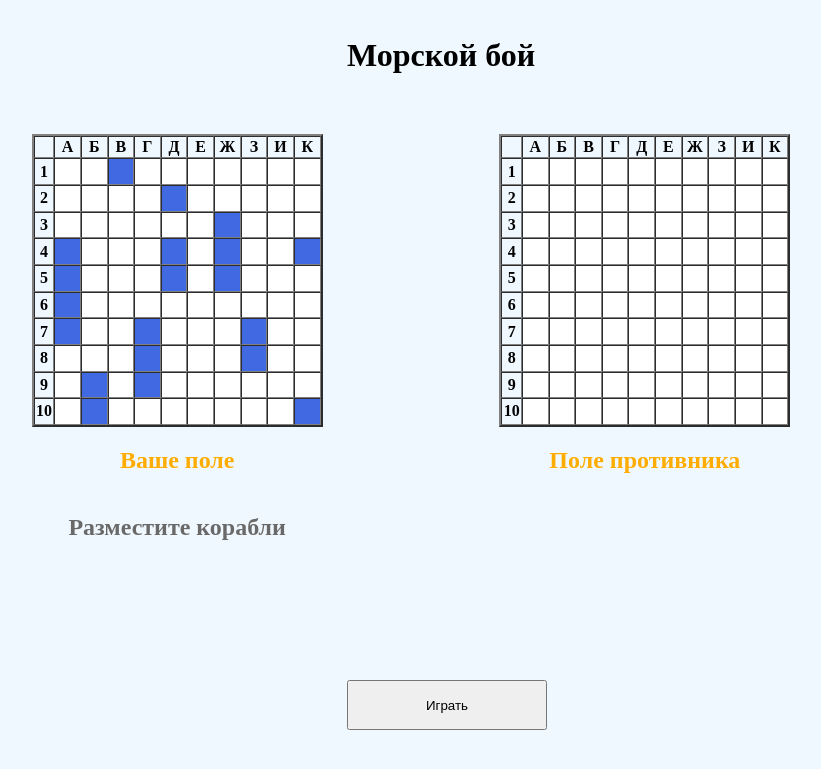
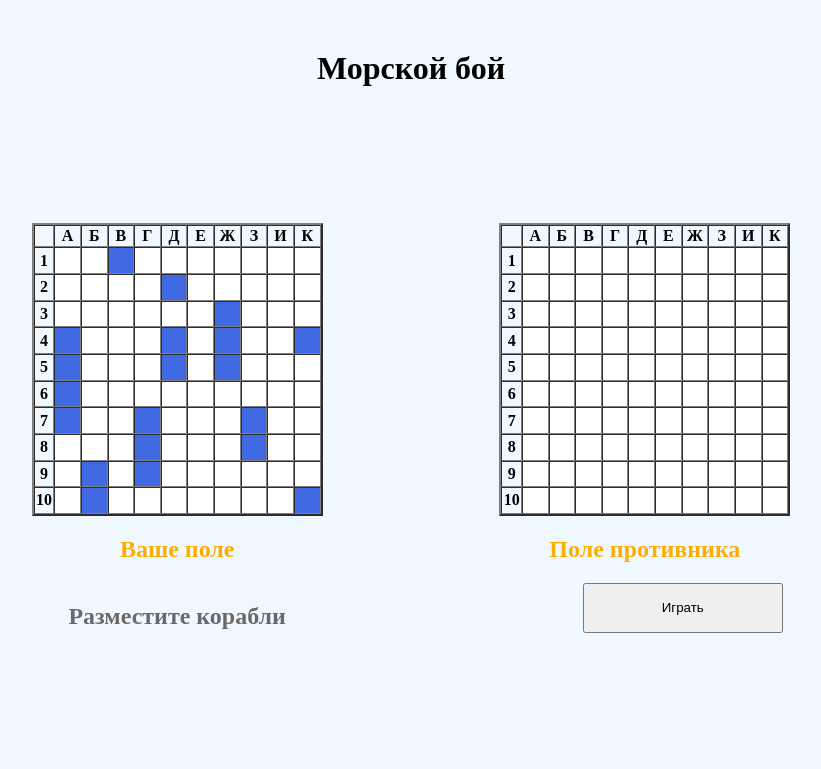
Before and after one commit to Denissyl/sea-battle, a Flask app: page / in a window 1280 px wide. Shown: the top 769 px of the page, without its empty margins (229-1050 px from the left). Run offline with Flask 2, Linux system fonts and the light colour scheme; lists and menus that the app fills with data are empty.

Commit message:
переделан темплейт

```diff
--- a/main.py
+++ b/main.py
@@ -5,6 +5,7 @@ from flask import Flask, render_template, redirect
 
 
 app = Flask(__name__)
+
 
 fields = [
     [[' ', ' ', '[ ]', ' ', ' ', ' ', ' ', ' ', ' ', ' '],
--- a/templates/index.html
+++ b/templates/index.html
@@ -56,6 +56,7 @@
         </style>
     </head>
     <body bgcolor="#F0F8FF">
+        <h1 style="color:#000000; top: 2%; left: 45%; text-align: center; margin: 50px auto 10px;"> Морской бой </h1>
         <table border="2" align="left" style="margin-top:10%; margin-left:20%" cellspacing="0">
             <caption align="bottom"><h2 style="color:#fead00"> Ваше поле </h2></caption>
             <caption align="bottom"><h2 style="color:#696969;"> Разместите корабли </h2></caption>
@@ -107,9 +108,8 @@
                 {% endfor %}
             {% endfor %}
          </table>
-        <h1 style="color:#000000; top: 2%; left: 45%; text-align: center; position: absolute"> Морской бой </h1>
         <form action="/button/start">
-            <input type="submit" style="position:absolute; left: 45%; top: 85%; height: 50px; width: 200px;" name="play" value="Играть" />
+            <input type="submit" style="margin: 0 auto; top: 85%; height: 50px; width: 200px; display: block;" name="play" value="Играть" />
         </form>
     </body>
 </html>
```
